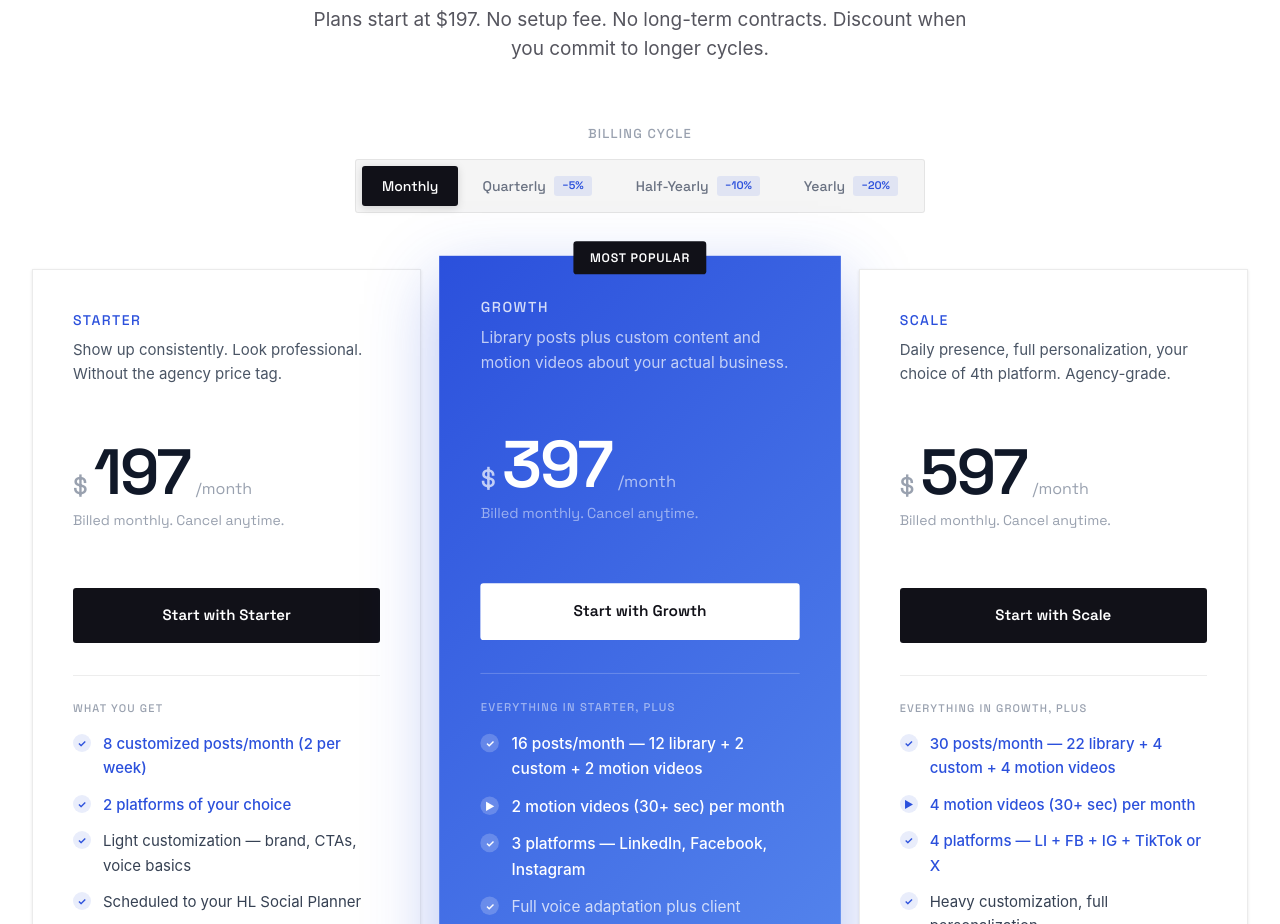
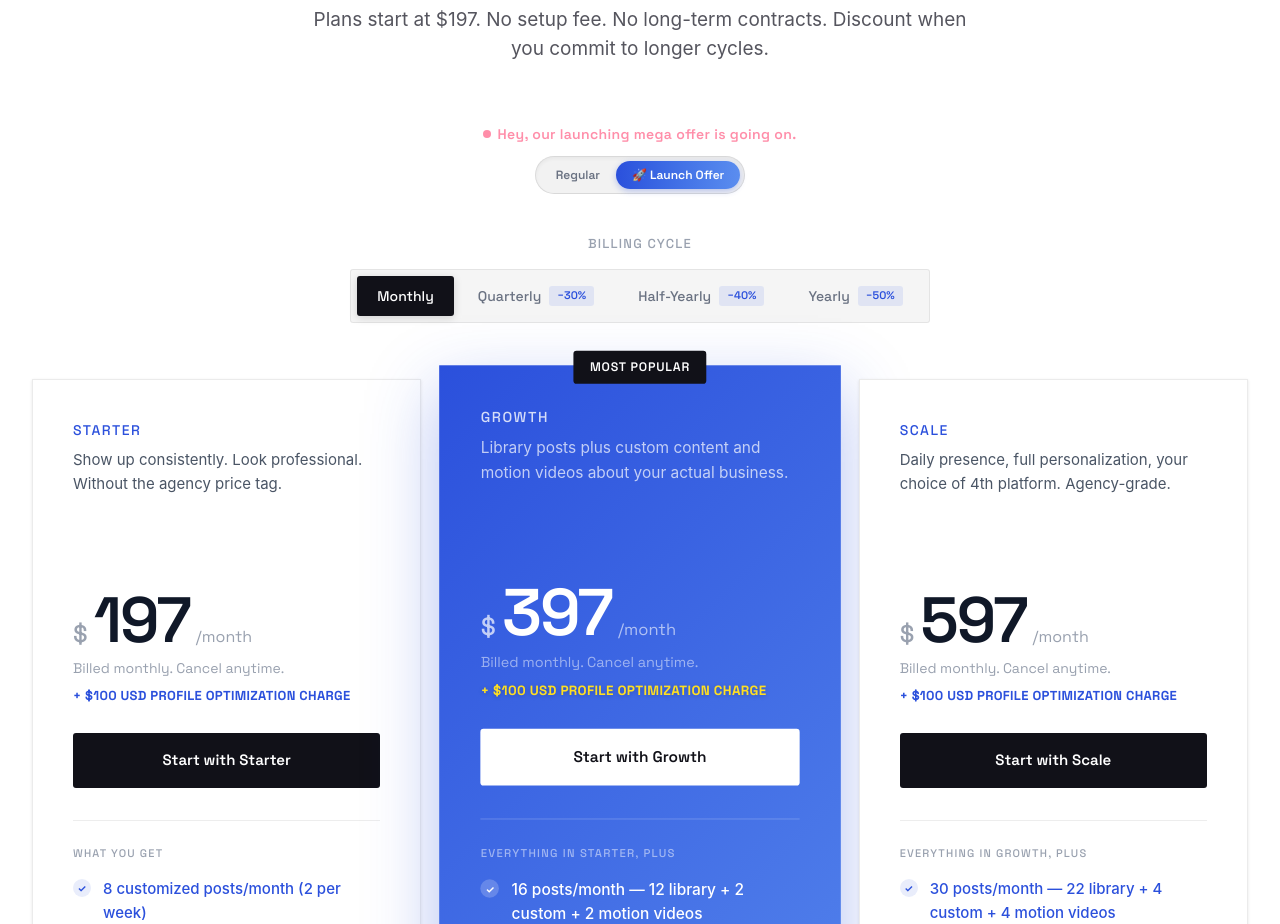
Before and after one commit to einfoengine/socialx, a Next.js app: page / in a window 1280 px wide. Shown: the part 3900-4824 px from the top of the page. Built offline with nearby package versions, Linux system fonts and the light colour scheme; a web font is replaced by a local one.

Commit message:
Pricing updated

```diff
--- a/app/globals.css
+++ b/app/globals.css
@@ -1,6 +1,7 @@
 @import url('https://api.fontshare.com/v2/css?f[]=chillax@200,300,400,500,600,700&display=swap');
 @import "tailwindcss";
 
+/* Force CSS compiler to rebuild. Enable class-based manual dark mode strategy for Tailwind v4 */
 @custom-variant dark (&:where(.dark, .dark *));
 
 @theme {
--- a/components/Pricing.tsx
+++ b/components/Pricing.tsx
@@ -4,18 +4,18 @@ import { useState } from "react";
 
 type Period = "monthly" | "quarterly" | "halfyearly" | "yearly";
 
-const PERIODS: { key: Period; label: string; savings: string | null; months: number }[] = [
-  { key: "monthly",    label: "Monthly",     savings: null,   months: 1  },
-  { key: "quarterly",  label: "Quarterly",   savings: "−5%",  months: 3  },
-  { key: "halfyearly", label: "Half-Yearly", savings: "−10%", months: 6  },
-  { key: "yearly",     label: "Yearly",      savings: "−20%", months: 12 },
+const PERIODS: { key: Period; label: string; months: number }[] = [
+  { key: "monthly",    label: "Monthly",     months: 1  },
+  { key: "quarterly",  label: "Quarterly",   months: 3  },
+  { key: "halfyearly", label: "Half-Yearly", months: 6  },
+  { key: "yearly",     label: "Yearly",      months: 12 },
 ];
 
 const TIERS = [
   {
     name: "Starter",
     tagline: "Show up consistently. Look professional. Without the agency price tag.",
-    prices: { monthly: 197, quarterly: 187, halfyearly: 177, yearly: 158 },
+    baseMonthlyPrice: 197,
     cta: "Start with Starter",
     featured: false,
     featuresLabel: "What you get",
@@ -31,7 +31,7 @@ const TIERS = [
   {
     name: "Growth",
     tagline: "Library posts plus custom content and motion videos about your actual business.",
-    prices: { monthly: 397, quarterly: 377, halfyearly: 357, yearly: 318 },
+    baseMonthlyPrice: 397,
     cta: "Start with Growth",
     featured: true,
     featuresLabel: "Everything in Starter, plus",
@@ -49,7 +49,7 @@ const TIERS = [
   {
     name: "Scale",
     tagline: "Daily presence, full personalization, your choice of 4th platform. Agency-grade.",
-    prices: { monthly: 597, quarterly: 567, halfyearly: 537, yearly: 478 },
+    baseMonthlyPrice: 597,
     cta: "Start with Scale",
     featured: false,
     featuresLabel: "Everything in Growth, plus",
@@ -70,9 +70,24 @@ function fmt(n: number) {
   return n.toLocaleString("en-US");
 }
 
-function priceNote(tier: (typeof TIERS)[0], period: Period, months: number) {
-  const cur = tier.prices[period];
-  const total = cur * months;
+function getDiscountPercent(period: Period, isLaunch: boolean): number {
+  if (!isLaunch) return 0;
+  const discountMap: Record<Period, number> = {
+    monthly: 0,
+    quarterly: 0.30,
+    halfyearly: 0.40,
+    yearly: 0.50,
+  };
+  return discountMap[period];
+}
+
+function getEffectivePrice(basePrice: number, period: Period, isLaunch: boolean): number {
+  const discount = getDiscountPercent(period, isLaunch);
+  return Math.round(basePrice * (1 - discount));
+}
+
+function priceNote(effectivePrice: number, period: Period, months: number) {
+  const total = effectivePrice * months;
   if (period === "monthly") return "Billed monthly. Cancel anytime.";
   const suffix: Record<Exclude<Period, "monthly">, string> = {
     quarterly:  `$${fmt(total)} billed every 3 months.`,
@@ -82,9 +97,29 @@ function priceNote(tier: (typeof TIERS)[0], period: Period, months: number) {
   return suffix[period as Exclude<Period, "monthly">];
 }
 
+function getSetupChargeText(period: Period) {
+  if (period === "monthly") {
+    return "+ $100 USD Profile Optimization Charge";
+  } else {
+    return "✓ FREE Profile Optimization Included";
+  }
+}
+
 export default function Pricing() {
   const [period, setPeriod] = useState<Period>("monthly");
+  const [showLaunchDiscount, setShowLaunchDiscount] = useState<boolean>(true);
   const cfg = PERIODS.find((p) => p.key === period)!;
+
+  const getTabSavings = (key: Period) => {
+    if (!showLaunchDiscount) return null;
+    const savingsMap: Record<Period, string> = {
+      monthly: "",
+      quarterly: "−30%",
+      halfyearly: "−40%",
+      yearly: "−50%",
+    };
+    return savingsMap[key] || null;
+  };
 
   return (
     <section id="gw-pricing" className="py-32 md:py-40 bg-white dark:bg-[#050508] transition-colors duration-300">
@@ -95,13 +130,47 @@ export default function Pricing() {
           <h2 className="section-title">
             Pick your tier.<br />Cancel anytime.
           </h2>
-          <p className="section-sub mb-16">
+          <p className="section-sub mb-12">
             Plans start at $197. No setup fee. No long-term contracts. Discount
             when you commit to longer cycles.
           </p>
         </div>
 
-        {/* Billing toggle */}
+        {/* Launch Promotion Callout & Toggle */}
+        <div className="flex flex-col items-center gap-3 mb-10 text-center">
+          <div className="font-grotesk text-sm font-semibold tracking-wide text-rose-500 dark:text-rose-400 flex items-center gap-1.5 animate-pulse">
+            <span className="flex h-2 w-2 relative">
+              <span className="animate-ping absolute inline-flex h-full w-full rounded-full bg-rose-400 opacity-75"></span>
+              <span className="relative inline-flex rounded-full h-2 w-2 bg-rose-500"></span>
+            </span>
+            Hey, our launching mega offer is going on.
+          </div>
+
+          <div className="inline-flex items-center p-1 rounded-full bg-black/5 dark:bg-white/5 border border-black/10 dark:border-white/10 shadow-inner">
+            <button
+              onClick={() => setShowLaunchDiscount(false)}
+              className={`font-grotesk text-xs font-semibold px-4 py-1.5 rounded-full transition-all duration-200 cursor-pointer whitespace-nowrap ${
+                !showLaunchDiscount
+                  ? "bg-[#111118] text-white dark:bg-white dark:text-[#111118] shadow-[0_2px_6px_rgba(0,0,0,0.15)]"
+                  : "bg-transparent text-gray-500 hover:text-gray-900 dark:text-gray-400 dark:hover:text-white"
+              }`}
+            >
+              Regular
+            </button>
+            <button
+              onClick={() => setShowLaunchDiscount(true)}
+              className={`font-grotesk text-xs font-semibold px-4 py-1.5 rounded-full transition-all duration-200 flex items-center gap-1 cursor-pointer whitespace-nowrap ${
+                showLaunchDiscount
+                  ? "bg-gradient-to-r from-[#2B50DC] to-[#5B8DEF] text-white shadow-[0_2px_6px_rgba(43,80,220,0.3)]"
+                  : "bg-transparent text-gray-500 hover:text-gray-900 dark:text-gray-400 dark:hover:text-white"
+              }`}
+            >
+              🚀 Launch Offer
+            </button>
+          </div>
+        </div>
+
+        {/* Billing cycle */}
         <div className="flex flex-col items-center gap-4 mb-14">
           <div className="font-grotesk text-[13px] text-gray-400 uppercase tracking-[1.2px] font-medium">
             Billing cycle
@@ -120,7 +189,7 @@ export default function Pricing() {
                 }`}
               >
                 {p.label}
-                {p.savings && (
+                {getTabSavings(p.key) && (
                   <span
                     className={`text-[11px] font-semibold px-2 py-0.5 rounded-[3px] transition-colors duration-200 ${
                       period === p.key
@@ -128,7 +197,7 @@ export default function Pricing() {
                         : "bg-[#2B50DC]/10 text-[#2B50DC] dark:bg-[#2B50DC]/20 dark:text-[#5B8DEF]"
                     }`}
                   >
-                    {p.savings}
+                    {getTabSavings(p.key)}
                   </span>
                 )}
               </button>
@@ -138,7 +207,14 @@ export default function Pricing() {
 
         {/* Cards */}
         <div className="grid lg:grid-cols-3 gap-6 items-stretch max-w-5xl mx-auto lg:max-w-none">
-          {TIERS.map((tier, i) => (
+          {TIERS.map((tier, i) => {
+            const effectivePrice = getEffectivePrice(tier.baseMonthlyPrice, period, showLaunchDiscount);
+            const discountPercent = getDiscountPercent(period, showLaunchDiscount);
+            const hasDiscount = discountPercent > 0;
+            const isFree = period !== "monthly";
+            const setupText = getSetupChargeText(period);
+
+            return (
               <div
                 key={tier.name}
                 className={`relative flex flex-col rounded-none p-10 transition-all duration-300 hover:-translate-y-1 animate-fade-up ${
@@ -177,15 +253,28 @@ export default function Pricing() {
                 </div>
 
                 {/* Price block */}
-              <div className="mb-7" style={{ minHeight: "120px" }}>
-                {period !== "monthly" && (
-                  <div
-                    className={`font-grotesk text-base line-through mb-1 ${
+                <div className="mb-7 flex flex-col justify-end" style={{ minHeight: "155px" }}>
+                  {hasDiscount ? (
+                    <div className="flex items-center gap-2 mb-1">
+                      <span
+                        className={`font-grotesk text-sm line-through ${
                           tier.featured ? "text-white/40" : "text-gray-400 dark:text-gray-500"
                         }`}
                       >
-                    ${fmt(tier.prices.monthly)}/month
+                        ${fmt(tier.baseMonthlyPrice)}/month
+                      </span>
+                      <span
+                        className={`font-grotesk text-[11px] font-bold px-2 py-0.5 rounded-[3px] uppercase tracking-[0.5px] ${
+                          tier.featured
+                            ? "bg-white text-[#2B50DC]"
+                            : "bg-rose-500 text-white"
+                        }`}
+                      >
+                        {Math.round(discountPercent * 100)}% OFF
+                      </span>
                     </div>
+                  ) : (
+                    <div className="h-6" />
                   )}
                   <div className="flex items-baseline gap-1.5 mb-1.5">
                     <span
@@ -204,7 +293,7 @@ export default function Pricing() {
                         letterSpacing: "-2px",
                       }}
                     >
-                    {fmt(tier.prices[period])}
+                      {fmt(effectivePrice)}
                     </span>
                     <span
                       className={`font-grotesk text-base ${
@@ -219,7 +308,20 @@ export default function Pricing() {
                       tier.featured ? "text-white/50" : "text-gray-400 dark:text-gray-500"
                     }`}
                   >
-                  {priceNote(tier, period, cfg.months)}
+                    {priceNote(effectivePrice, period, cfg.months)}
+                  </div>
+                  <div
+                    className={`font-grotesk text-[13px] font-bold mt-2 tracking-wide uppercase ${
+                      tier.featured
+                        ? isFree
+                          ? "text-emerald-300 drop-shadow-[0_1px_2px_rgba(0,0,0,0.2)] animate-pulse"
+                          : "text-yellow-300 drop-shadow-[0_1px_2px_rgba(0,0,0,0.2)]"
+                        : isFree
+                          ? "text-emerald-600 dark:text-emerald-400"
+                          : "text-[#2B50DC] dark:text-[#5B8DEF]"
+                    }`}
+                  >
+                    {setupText}
                   </div>
                 </div>
 
@@ -272,7 +374,8 @@ export default function Pricing() {
                   ))}
                 </ul>
               </div>
-          ))}
+            );
+          })}
         </div>
       </div>
     </section>
```
Lines whose indentation alone changed are shown as unchanged.
